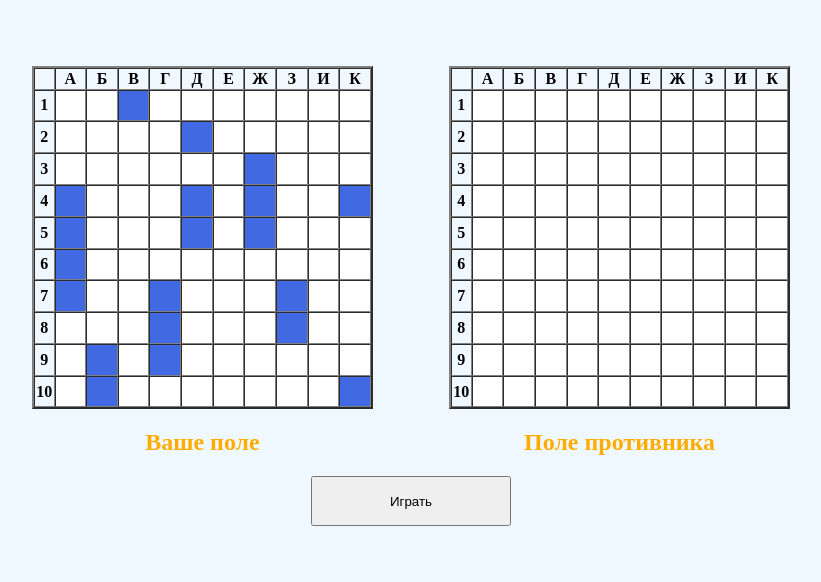
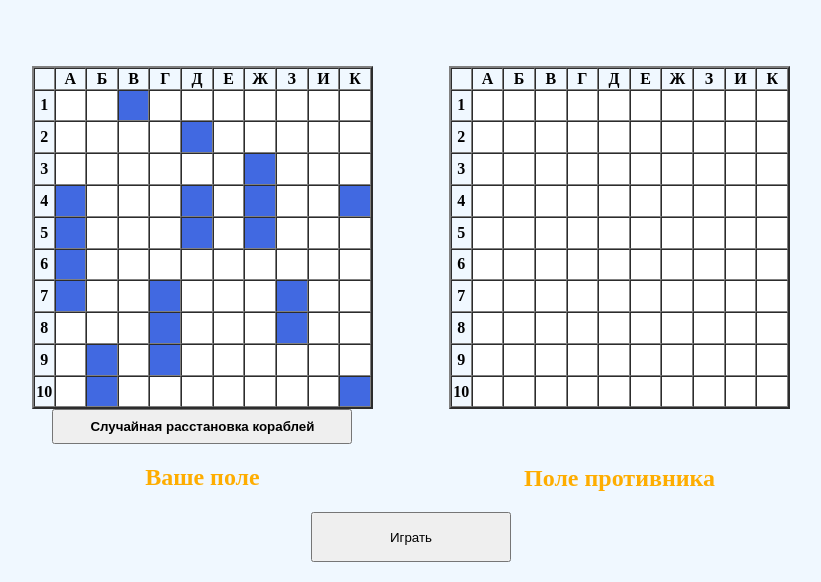
Before and after one commit to Denissyl/sea-battle, a Flask app: page / in a window 1280 px wide. Shown: the part 218-800 px from the top of the page, without its empty margins (229-1050 px from the left). Run offline with Flask 2, Linux system fonts and the light colour scheme; lists and menus that the app fills with data are empty.

Commit message:
кнопка 'случайная расстановка кораблей', изменения названий переменных стилей ячеек

```diff
--- a/templates/index.html
+++ b/templates/index.html
@@ -16,7 +16,7 @@
                 margin-top:100%;
             }
 
-            td .my_div {
+            td .white_cell {
                 font-size: 20;
                 position:absolute;
                 padding-top: 70;
@@ -27,7 +27,7 @@
                 background:white;
             }
 
-            td .my_div2 {
+            td .blue_cell {
                 font-size: 20;
                 position:absolute;
                 padding-top: 70;
@@ -38,7 +38,7 @@
                 background:RoyalBlue;
             }
 
-            td .my_div3 {
+            td .red_cell {
                 font-size: 20;
                 position:absolute;
                 padding-top: 70;
@@ -86,6 +86,11 @@
 {% endif %}
 <div style="max-width: 60%; margin: 30px auto 10px">
 <table border="2" align="left" width="45%" cellspacing="0">
+    <caption align="bottom"><form action="/button/random_placement">
+        <input type="submit" style=" height: 35px; width: 300px; font-weight:bold;"
+               name="random_placement"
+               value="Случайная расстановка кораблей" />
+    </form></caption>
     <caption><h2 style="color:#696969"> {{ info2 }} </h2></caption>
     <caption align="bottom"><h2 style="color:#fead00"> Ваше поле </h2></caption>
     {% set field_letters = ['', 'А', 'Б', 'В', 'Г', 'Д', 'Е', 'Ж', 'З', 'И', 'К'] %}
@@ -102,19 +107,21 @@
         {% for i in item %}
             {% set url = 'button/p1' + letters_column[(loop.index) - 1] + count | string %}
             {% if i == '[ ]' %}
-                <td><div class="my_div2"><a href={{ url }} class="button"></a></div></td>
+                <td><div class="blue_cell"><a href={{ url }} class="button"></a></div></td>
             {% elif i == '[X]' %}
-                <td><div class="my_div3"><a href={{ url }} class="button"></a></div></td>
+                <td><div class="red_cell"><a href={{ url }} class="button"></a></div></td>
             {% elif i == ' • ' %}
-                <td><div class="my_div">&#9679;<a href={{ url }} class="button"></a></div></td>
+                <td><div class="white_cell">&#9679;<a href={{ url }} class="button"></a></div></td>
             {% else %}
-                <td><div class="my_div">{{ i }}<a href={{ url }} class="button"></a></div></td>
+                <td><div class="white_cell">{{ i }}<a href={{ url }} class="button"></a></div></td>
             {% endif %}
         {% endfor %}
     {% endfor %}
  </table>
 <table border="2" align="right" width="45%" cellspacing="0">
     <caption><h2 style="color:#696969"> {{ info3 }} </h2></caption>
+    <caption align="bottom"> </caption>
+    <caption align="bottom"> </caption>
     <caption align="bottom"><h2 style="color:#fead00;"> Поле противника </h2></caption>
     {% set field_letters = ['', 'А', 'Б', 'В', 'Г', 'Д', 'Е', 'Ж', 'З', 'И', 'К'] %}
     <tr>
@@ -130,13 +137,13 @@
         {% for i in item %}
             {% set url = 'button/p2' + letters_column[(loop.index) - 1] + count | string %}
             {% if i == '[ ]' %}
-                <td><div class="my_div"><a href={{ url }} class="button"></a></div></td>
+                <td><div class="white_cell"><a href={{ url }} class="button"></a></div></td>
             {% elif i == '[X]' %}
-                <td><div class="my_div3"><a href={{ url }} class="button"></a></div></td>
+                <td><div class="red_cell"><a href={{ url }} class="button"></a></div></td>
             {% elif i == ' • ' %}
-                <td><div class="my_div">&#9679;<a href={{ url }} class="button"></a></div></td>
+                <td><div class="white_cell">&#9679;<a href={{ url }} class="button"></a></div></td>
             {% else %}
-                <td><div class="my_div">{{ i }}<a href={{ url }} class="button"></a></div></td>
+                <td><div class="white_cell">{{ i }}<a href={{ url }} class="button"></a></div></td>
             {% endif %}
         {% endfor %}
     {% endfor %}
@@ -148,6 +155,11 @@
                name="play"
                value="Играть" />
     </form>
+<!--    <form action="/button/restart">-->
+<!--        <input type="submit" style="margin: 0 auto; top: 85%; height: 50px; width: 200px; display: block;"-->
+<!--               name="restart"-->
+<!--               value="Начать сначала" />-->
+<!--    </form>-->
 </div>
 </body>
 </html>
```
